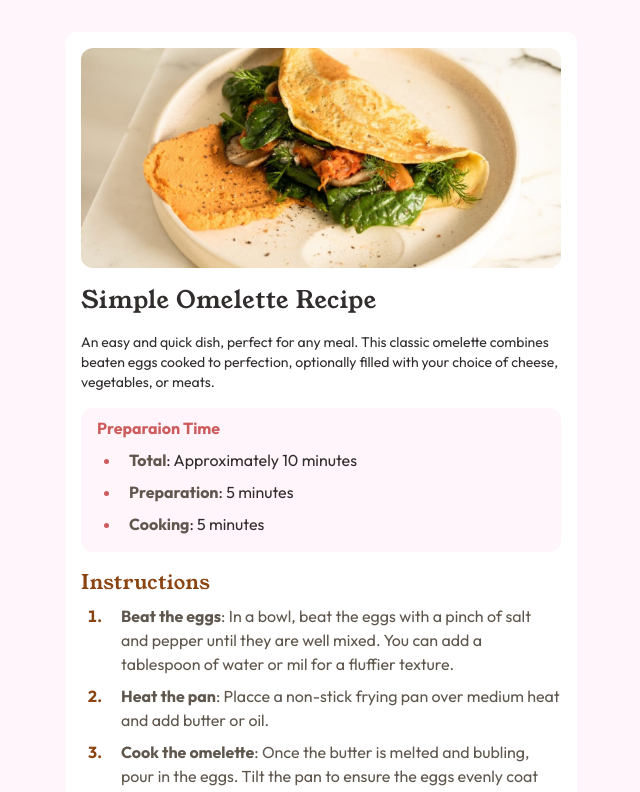
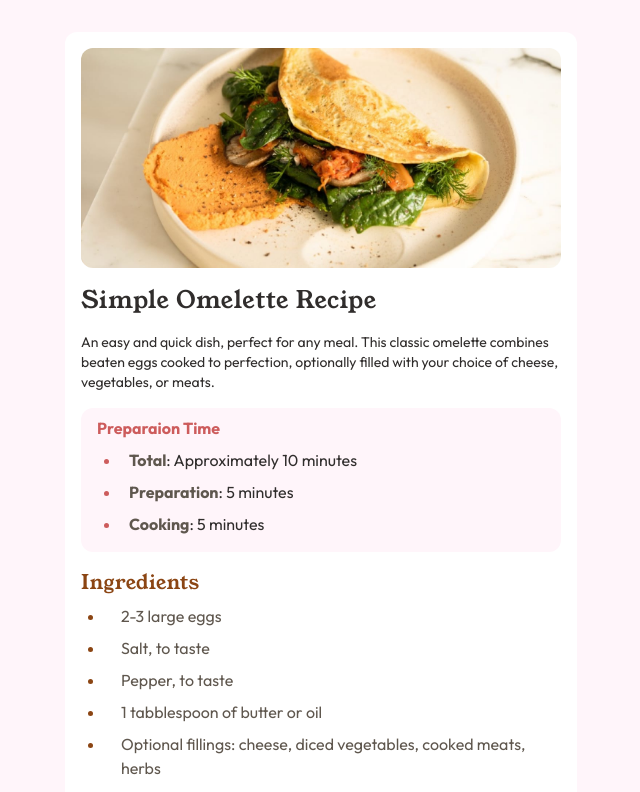
Before and after one commit to HaidarMN/Frontend-Mentor, a Nuxt app: page /omelette-recipe in a window 1280 px wide. Shown: the top 792 px of the page, without its empty margins (319-959 px from the left). Built offline with nearby package versions, Linux system fonts and the light colour scheme.

Commit message:
add ingredients

```diff
--- a/pages/omelette-recipe.vue
+++ b/pages/omelette-recipe.vue
@@ -18,7 +18,7 @@
     </p>
 
     <div class="bg-rose-white flex flex-col gap-2 rounded-xl px-4 py-2">
-      <h3 class="font-bold text-[#cd5c5c]">Preparaion Time</h3>
+      <h2 class="font-bold text-[#cd5c5c]">Preparaion Time</h2>
       <ul class="list-outside list-disc pl-6 text-[#cd5c5c]">
         <li
           v-for="(preparation, index) in preparation_list"
@@ -27,6 +27,21 @@
         >
           <b class="text-wenge-brown font-bold">{{ preparation.bold }}</b
           >: {{ preparation.text }}
+        </li>
+      </ul>
+    </div>
+
+    <div class="flex flex-col gap-2">
+      <h2 class="font-[YoungSerif] text-xl tracking-wide text-[#8b4513]">
+        Ingredients
+      </h2>
+      <ul class="text-wenge-brown list-outside list-disc pl-6">
+        <li
+          v-for="(ingredient, index) in ingredients_list"
+          :key="index"
+          class="text-wenge-brown pb-2 pl-4 marker:font-bold marker:text-[#8b4513]"
+        >
+          {{ ingredient }}
         </li>
       </ul>
     </div>
@@ -84,6 +99,13 @@ const preparation_list = ref([
   { bold: "Preparation", text: "5 minutes" },
   { bold: "Cooking", text: "5 minutes" },
 ]);
+const ingredients_list = ref([
+  "2-3 large eggs",
+  "Salt, to taste",
+  "Pepper, to taste",
+  "1 tabblespoon of butter or oil",
+  "Optional fillings: cheese, diced vegetables, cooked meats, herbs",
+]);
 const instruction_list = ref([
   {
     bold: "Beat the eggs",
```
